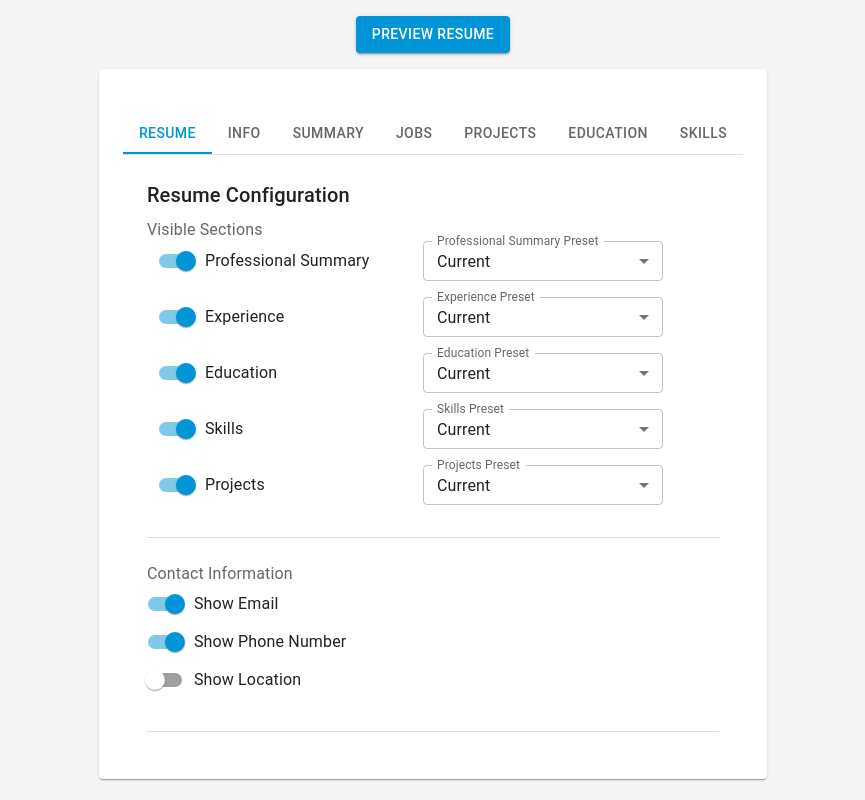
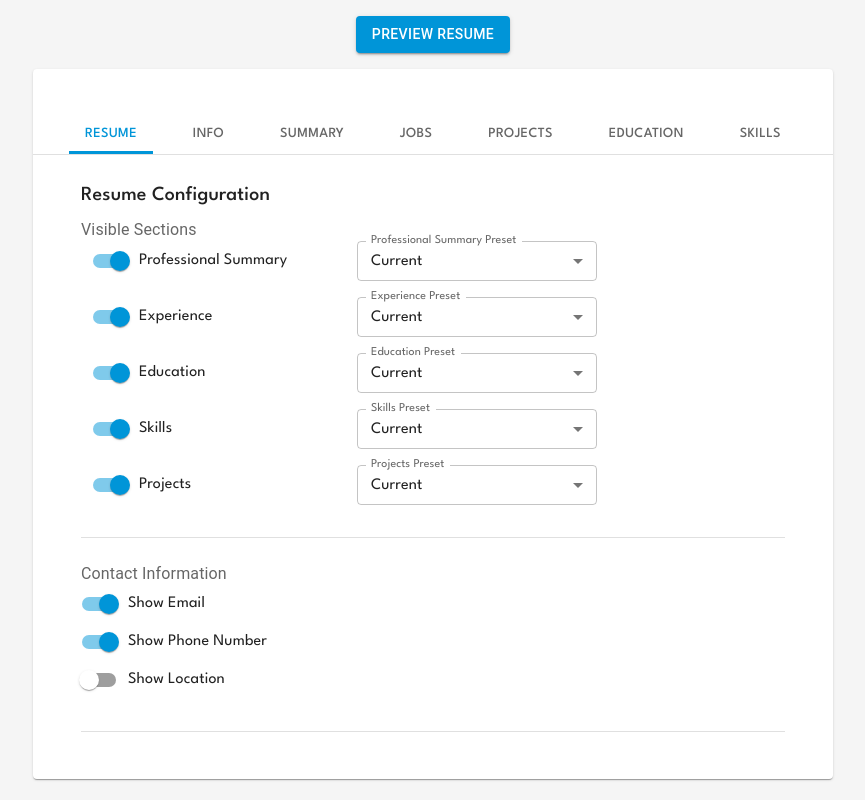
Before and after one commit to CeeJiggy/Resumaker, a React (Vite) app: page / in a window 1280 px wide. Shown: the whole page, without its empty margins (207-1072 px from the left). Built offline with nearby package versions, Linux system fonts and the light colour scheme; some icons are missing.

Commit message:
I think we are good now.

```diff
--- a/src/components/ResumeForm.jsx
+++ b/src/components/ResumeForm.jsx
@@ -231,14 +231,46 @@ function ResumeForm({ resumeData, onUpdateResume }) {
     };
 
     return (
-        <Paper sx={{ position: 'relative', p: { xs: 1, sm: 2, md: 3 } }}>
+        <Paper sx={{
+            position: 'relative',
+            p: { xs: 1, sm: 2, md: 3 },
+            width: '100%',
+            maxWidth: { xs: '100%', sm: '600px', md: '800px' },
+            mx: 'auto',
+            boxSizing: 'border-box',
+            fontFamily: 'League Spartan',
+            '& .MuiTypography-root': {
+                fontFamily: 'League Spartan'
+            },
+            '& .MuiInputBase-root': {
+                fontFamily: 'League Spartan'
+            },
+            '& .MuiInputLabel-root': {
+                fontFamily: 'League Spartan'
+            },
+            '& .MuiButton-root': {
+                fontFamily: 'League Spartan'
+            },
+            '& .MuiTab-root': {
+                fontFamily: 'League Spartan'
+            },
+            '& .MuiMenuItem-root': {
+                fontFamily: 'League Spartan'
+            },
+            '& .MuiFormControlLabel-label': {
+                fontFamily: 'League Spartan'
+            }
+        }}>
             <Box sx={{
                 borderBottom: 1,
                 borderColor: 'divider',
                 position: 'sticky',
+                minWidth: '288px',
                 top: 0,
                 backgroundColor: 'background.paper',
-                zIndex: 1
+                zIndex: 1,
+                mx: { xs: -1, sm: -2, md: -3 },
+                px: { xs: 1, sm: 2, md: 3 }
             }}>
                 <Tabs
                     value={currentTab}
@@ -253,9 +285,18 @@ function ResumeForm({ resumeData, onUpdateResume }) {
                             minWidth: { xs: '40px', sm: '50px' },
                             minHeight: { xs: '48px', sm: '48px' },
                             padding: { xs: '6px', sm: '12px 16px' },
+                            '&:focus': {
+                                outline: 'none'
+                            },
+                            '&.Mui-focusVisible': {
+                                outline: 'none'
+                            }
                         },
                         '& .MuiTabs-flexContainer': {
                             justifyContent: 'space-around',
+                        },
+                        '& .MuiTabs-indicator': {
+                            height: 3
                         }
                     }}
                 >
--- a/src/components/ResumePreview.jsx
+++ b/src/components/ResumePreview.jsx
@@ -20,6 +20,13 @@ const StyledPaper = styled(Paper)(() => ({
     left: '50%',
     top: '50%',
     transform: 'translate(-50%, -50%)',
+    fontFamily: 'League Spartan',
+    '& .MuiTypography-root': {
+        fontFamily: 'League Spartan'
+    },
+    '& .MuiButton-root': {
+        fontFamily: 'League Spartan'
+    },
     '@media screen and (max-width: 1000px)': {
         transform: 'translate(-50%, -50%) scale(0.8)',
     },
@@ -204,15 +211,10 @@ const ResumePreview = ({ resumeData }) => {
                 height: 'calc(11in * 0.35 + 5rem)',
             },
             '@media print': {
-                '& > *:not(#resume-preview)': {
-                    display: 'none !important'
-                },
-                backgroundColor: '#fff',
+                height: 'auto',
+                padding: 0,
                 margin: 0,
-                padding: 0,
-                maxWidth: 'none',
-                overflow: 'visible',
-                height: 'auto'
+                overflow: 'visible'
             }
         }}>
             <Button
@@ -238,9 +240,25 @@ const ResumePreview = ({ resumeData }) => {
                 position: 'relative',
                 height: '100%',
                 width: '100%',
-                pt: '0.5rem'
+                pt: '0.5rem',
+                '@media print': {
+                    height: 'auto',
+                    padding: 0,
+                    position: 'static'
+                }
             }}>
-                <StyledPaper id="resume-preview">
+                <StyledPaper id="resume-preview" sx={{
+                    '@media print': {
+                        position: 'static',
+                        transform: 'none',
+                        margin: 0,
+                        padding: '0.75in',
+                        boxShadow: 'none',
+                        width: '100%',
+                        height: 'auto',
+                        minHeight: 0
+                    }
+                }}>
                     {/* Header Section */}
                     <Section>
                         <Typography variant="h3" sx={{
```
